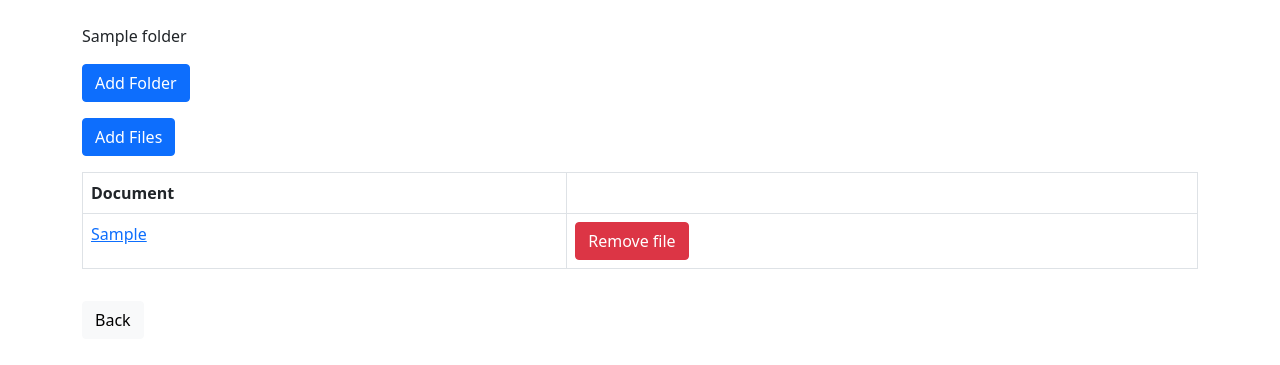
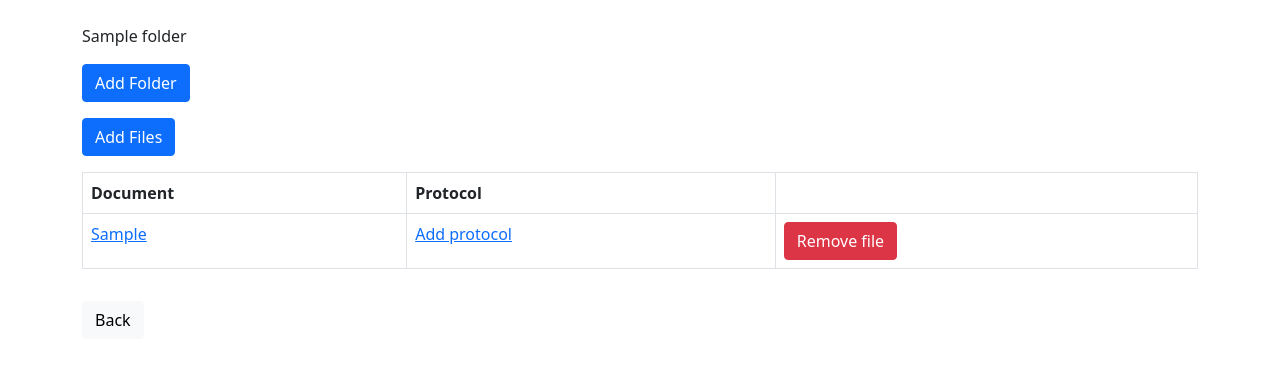
Before and after one commit to dimkoug/erpproject, a Django app: page /dms/folder/1/detail/ in a window 1280 px wide. Shown: the part 56-421 px from the top of the page. Run offline with Django 3.2, Linux system fonts and the light colour scheme; a user stored in the database is signed in; tables that the repository leaves empty hold one stand-in row (values such as "Sample post"); some libraries are stand-ins or nearby versions.

Commit message:
add protocol model

```diff
--- a/erpproject/dms/models.py
+++ b/erpproject/dms/models.py
@@ -49,3 +49,18 @@ class FolderDocument(Timestamped):
         default_related_name = 'folderdocuments'
         verbose_name = 'folder document'
         verbose_name_plural = 'folder documents'
+
+
+class Protocol(Timestamped):
+    protocol = models.CharField(max_length=255, default=uuid.uuid4)
+    object_type = models.CharField(max_length=255)
+    object = models.PositiveIntegerField()
+
+    class Meta:
+        default_related_name = 'protocols'
+        verbose_name = 'protocol'
+        verbose_name_plural = 'protocols'
+        unique_together = (('object_type', 'object'),)
+
+    def __str__(self):
+        return f"{self.protocol}"
--- a/erpproject/dms/templates/dms/folder_detail.html
+++ b/erpproject/dms/templates/dms/folder_detail.html
@@ -1,6 +1,6 @@
 {% extends "base.html" %}
 {% load core %}
-
+{% load dms %}
 {% block content %}
 <div class="container">
   <div class="row py-2">
@@ -26,6 +26,7 @@
           <tr>
             <th>Name</th>
             <th>Parent</th>
+            <th>Protocol</th>
             <th>Actions</th>
           </tr>
         </thead>
@@ -34,6 +35,15 @@
           <tr>
             <td> <a href="{% get_url 'detail' obj  %}">{{obj.name}}</a></td>
             <td> {% if obj.parent %}<a href="{% get_url 'detail' obj.parent  %}">{% endif %}{{obj.parent|default_if_none:'---'}}{% if obj.parent %}</a>{% endif %}</td>
+            <td>
+              {% get_protocol obj as protocol %}
+              {% if protocol.url_link %}
+                <a href="{{protocol.url_link}}">Add protocol</a>
+              {% else %}
+                {{protocol.protocol}}
+              {% endif %}
+
+            </td>
             <td>
               <a href="{% get_url 'update' obj  %}" class="js-load-form btn btn-warning"><i class="bi bi-pencil-square" style="font-size: 1rem;"></i></a>
               <a href="{% get_url 'delete' obj %}" class="js-load-form btn btn-danger"><i class="bi bi-x" style="font-size: 1rem;"></i></a>
@@ -59,6 +69,7 @@
           <thead>
             <tr>
               <th>Document</th>
+              <th>Protocol</th>
               <th></th>
             </tr>
           </thead>
@@ -66,12 +77,19 @@
             {% for doc in object.files.all %}
             <tr>
               <td><a href="{{doc.document.url}}">{{doc.document.name}}</a></td>
+              <td>
+                {% get_protocol doc as protocol %}
+                {% if protocol.url_link %}
+                  <a href="{{protocol.url_link}}">Add protocol</a>
+                {% else %}
+                  {{protocol}}
+                {% endif %}
+              </td>
               <td><a href="{% url 'dms:delete_file' object.pk doc.id %}" class="btn btn-danger">Remove file</a></td>
             </tr>
              {% endfor %}
           </tbody>
       </table>
-
     </div>
   </div>
   {% endif %}
--- /dev/null
+++ b/erpproject/dms/templatetags/dms.py
@@ -0,0 +1,26 @@
+from django import template
+from django.urls import reverse_lazy
+
+from dms.models import Protocol
+
+register = template.Library()
+
+
+@register.simple_tag
+def get_protocol(obj):
+    try:
+        protocol = Protocol.objects.get(
+            object_type=obj.__class__.__name__,
+            object=obj.pk
+        )
+    except Protocol.DoesNotExist:
+        protocol = None
+    if protocol:
+        return protocol.protocol
+    else:
+        url = reverse_lazy('dms:add-protocol',
+                           kwargs={"object_type": obj.__class__.__name__,
+                                   "object_id": obj.pk})
+        return {
+            'url_link': url
+        }
--- a/erpproject/dms/urls.py
+++ b/erpproject/dms/urls.py
@@ -1,7 +1,7 @@
 from django.urls import path
 
 from core.patterns import get_patterns
-from .views import IndexView, delete_file, add_files
+from .views import IndexView, delete_file, add_files, add_protocol
 
 
 app_name = 'dms'
@@ -10,5 +10,7 @@ urlpatterns = get_patterns(app_name, 'views') + [
     path('delete/<int:folder>/<int:document>/', delete_file,
          name="delete_file"),
     path('add/files/<int:folder>/', add_files,
-         name="add_files")
+         name="add_files"),
+    path('add/protocol/<str:object_type>/<int:object_id>', add_protocol,
+         name="add-protocol")
 ]
--- a/erpproject/dms/views.py
+++ b/erpproject/dms/views.py
@@ -14,7 +14,7 @@ from core.views import (
 
 
 from .forms import FolderForm, FilesForm
-from .models import Document, Folder, FolderDocument
+from .models import Document, Folder, FolderDocument, Protocol
 
 
 class IndexView(LoginRequiredMixin, TemplateView):
@@ -143,3 +143,13 @@ def add_files(request, folder):
             request, 'Your files added successfully!')
         return redirect(reverse_lazy('dms:folder-list'))
     return render(request, template, context)
+
+
+def add_protocol(request, object_type, object_id):
+    Protocol.objects.create(
+        object_type=object_type,
+        object=object_id
+    )
+    messages.success(
+        request, 'Your protocol added successfully!')
+    return redirect(reverse_lazy('dms:folder-list'))
```
Also changed, not shown: erpproject/dms/templates/dms/folder_list.html (+11 -0 lines), erpproject/dms/templatetags/__init__.py (added).
